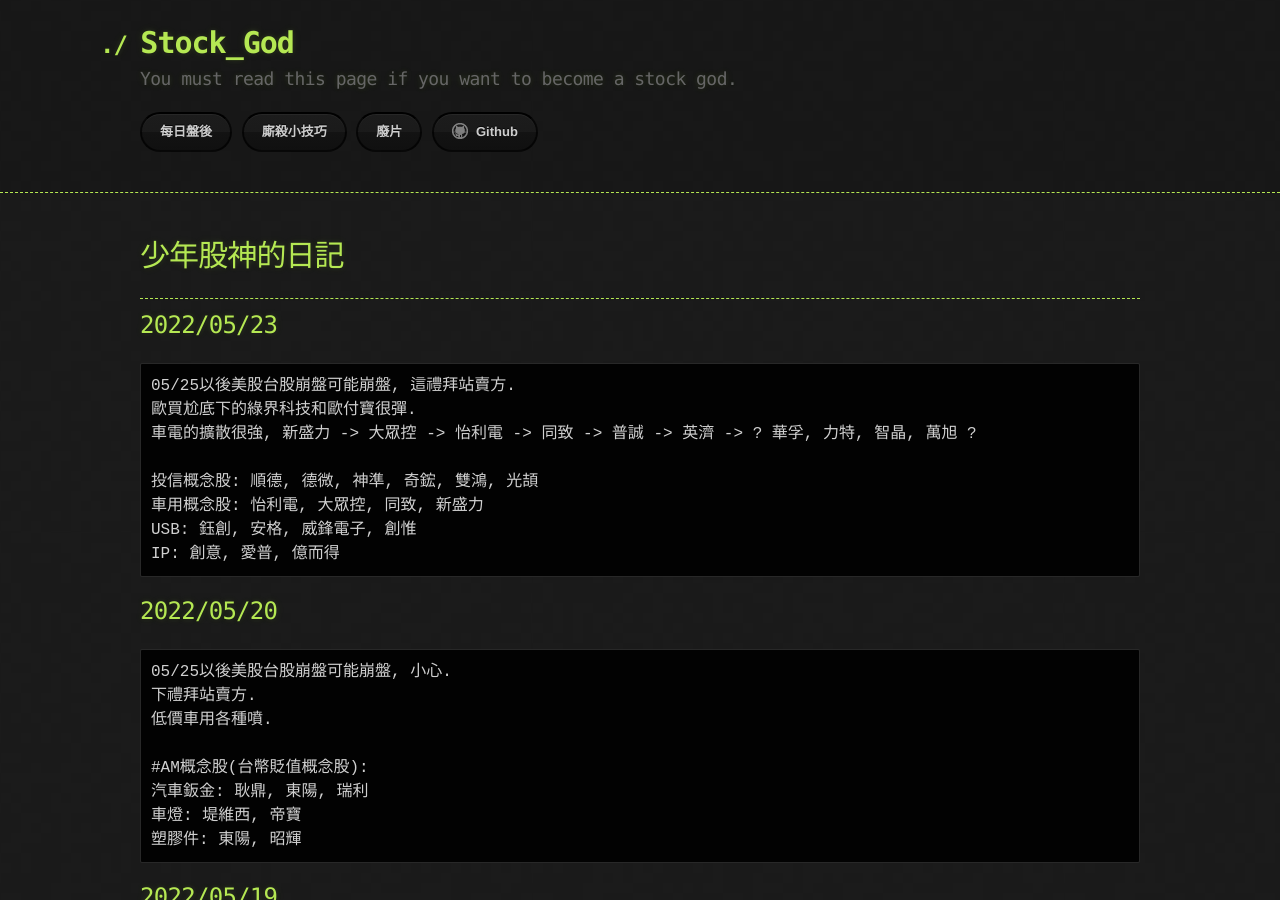
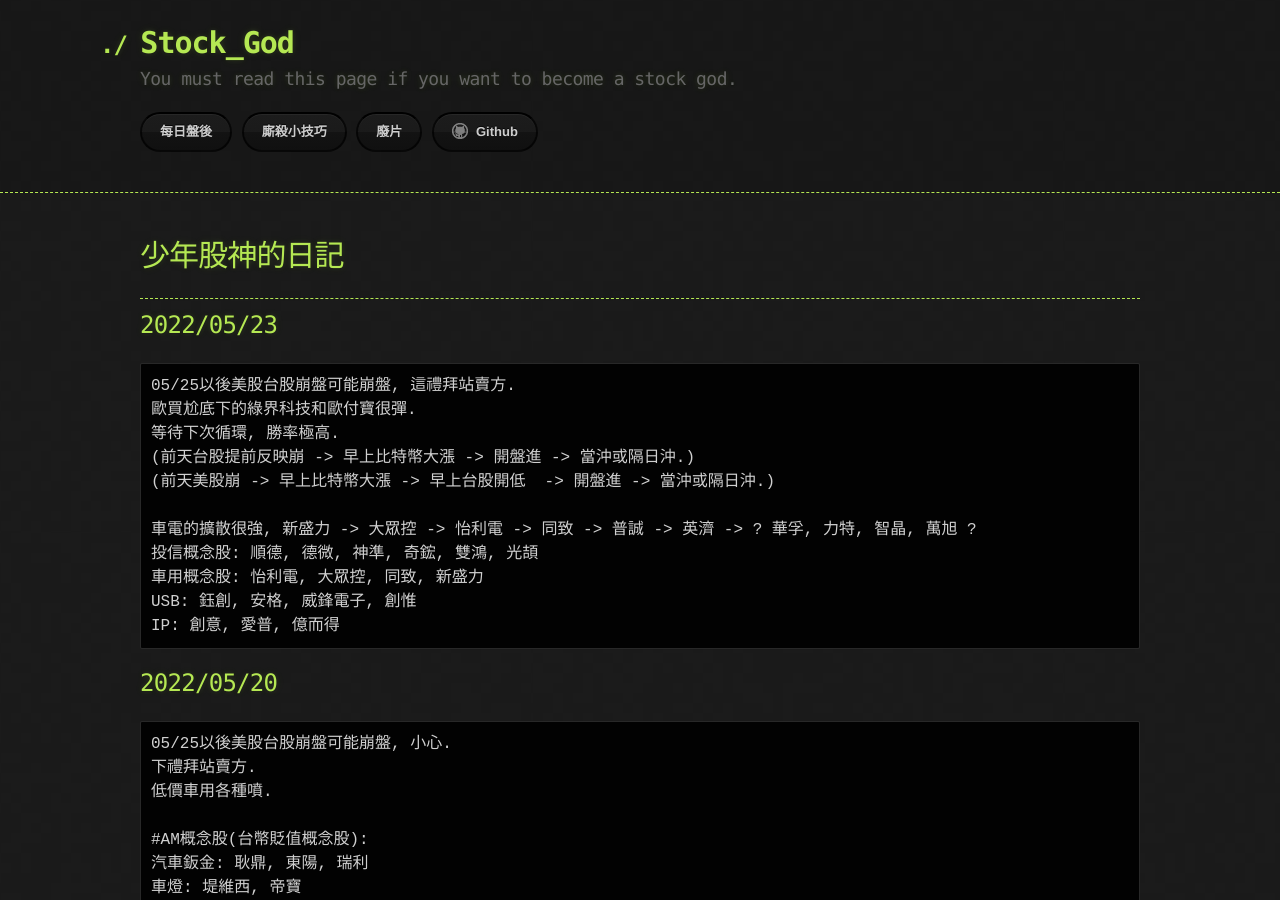
Before and after one commit to lepg5487/Stock_God, a Jekyll site: the page built from index.md, in a window 1280 px wide and 900 px high. Built offline with Jekyll 4.4.1, drawn with Linux system fonts in a browser that asks for light colours; our own code applies the rules of GitHub Pages for plain Markdown files.

Commit message:
Update index.md

````diff
--- a/index.md
+++ b/index.md
@@ -10,8 +10,11 @@ layout: testlayouts
 ```
 05/25以後美股台股崩盤可能崩盤, 這禮拜站賣方.
 歐買尬底下的綠界科技和歐付寶很彈.
+等待下次循環, 勝率極高.
+(前天台股提前反映崩 -> 早上比特幣大漲 -> 開盤進 -> 當沖或隔日沖.)
+(前天美股崩 -> 早上比特幣大漲 -> 早上台股開低  -> 開盤進 -> 當沖或隔日沖.)
+
 車電的擴散很強, 新盛力 -> 大眾控 -> 怡利電 -> 同致 -> 普誠 -> 英濟 -> ? 華孚, 力特, 智晶, 萬旭 ?
-
 投信概念股: 順德, 德微, 神準, 奇鋐, 雙鴻, 光頡
 車用概念股: 怡利電, 大眾控, 同致, 新盛力
 USB: 鈺創, 安格, 威鋒電子, 創惟
````
